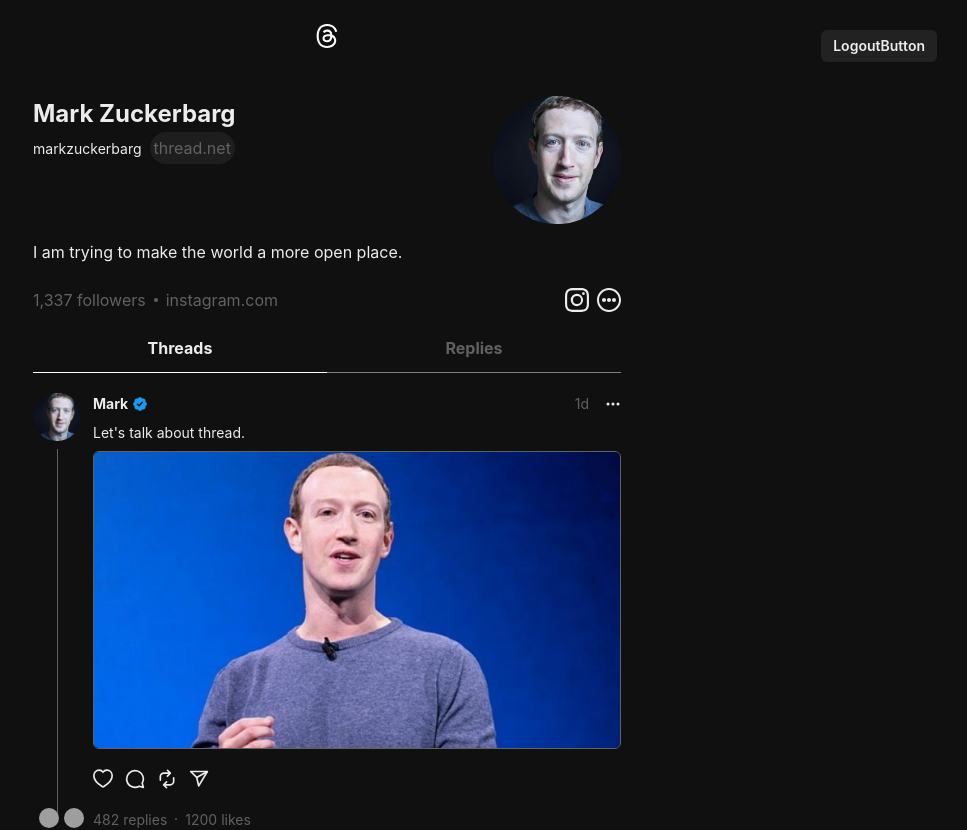
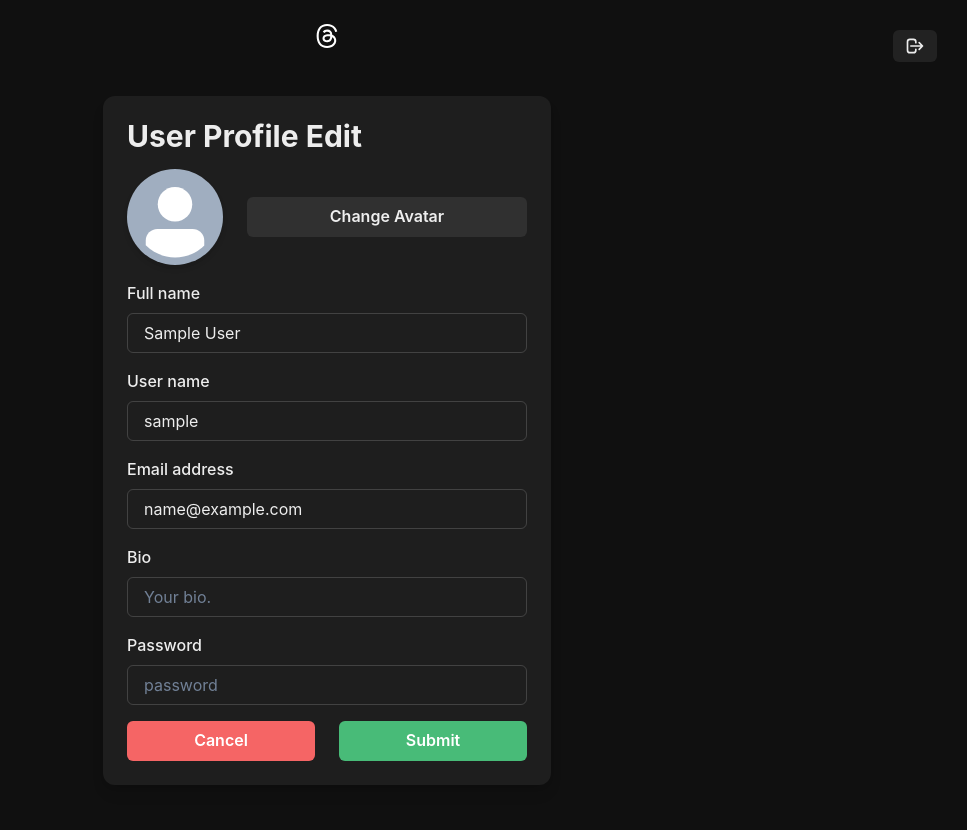
Before and after one commit to Rahul-Bhati/Thread_Web_Clone_Frontend, a React (Vite) app: page /update in a window 1280 px wide. Shown: the top 830 px of the page, without its empty margins (313-1280 px from the left). After the commit the page ends 809 px from the top, so only its background shows below. Built offline with nearby package versions, Linux system fonts and the light colour scheme; sample sign-in values are in the browser's storage; grey boxes are pictures that could not be loaded.

Commit message:
update user profile image and fix bug user not show after update

```diff
--- a/src/App.jsx
+++ b/src/App.jsx
@@ -8,16 +8,18 @@
 import { useRecoilState } from 'recoil'
 import userAtom from './atoms/userAtom'
 import LogoutButton from './components/LogoutButton'
+import UpdateProfilePage from './pages/UpdateProfilePage'
+
 function App() {
   const user = useRecoilState(userAtom)[0];
-  console.log(user)
   return (
     <>
       <Container maxW="620px" >
         <Header/>
         <Routes>
           <Route path="/" element={user ? <HomePage /> : <Navigate to={'/auth'} />}/>
-          <Route path="/auth" element={!user ? <AuthPage /> :  <HomePage/>} />
+          <Route path="/auth" element={!user ? <AuthPage /> : <HomePage />} />
+          <Route path="/update" element={user ? <UpdateProfilePage /> : <Navigate to={'/auth'}/>} />
           <Route path="/:username" element={<UserPage />} />
           <Route path="/:username/post/:pid" element={<PostPage />} />
         </Routes>
--- a/src/components/LoginCard.jsx
+++ b/src/components/LoginCard.jsx
@@ -17,20 +17,20 @@
 import { ViewIcon, ViewOffIcon } from "@chakra-ui/icons";
 import { useSetRecoilState } from "recoil";
 import authScreenAtom from "../atoms/authAtoms";
-// import useShowToast from "../hooks/useShowToast";
-// import userAtom from "../atoms/userAtom";
+import useShowToast from "../hooks/useShowToast";
+import userAtom from "../atoms/userAtom";
 
 export default function LoginCard() {
 	const [showPassword, setShowPassword] = useState(false);
 	const setAuthScreen = useSetRecoilState(authScreenAtom);
-	// const setUser = useSetRecoilState(userAtom);
+	const setUser = useSetRecoilState(userAtom);
 	const [loading, setLoading] = useState(false);
 
 	const [inputs, setInputs] = useState({
 		username: "",
 		password: "",
 	});
-	// const showToast = useShowToast();
+	const showToast = useShowToast();
 	const handleLogin = async () => {
 		setLoading(true);
 		try {
@@ -43,13 +43,13 @@
 			});
 			const data = await res.json();
 			if (data.error) {
-				// showToast("Error", data.error, "error");
+				showToast("Error", data.error, "error");
 				return;
 			}
 			localStorage.setItem("user-threads", JSON.stringify(data));
-			// setUser(data);
+			setUser(data);
 		} catch (error) {
-			// showToast("Error", error, "error");
+			showToast("Error", error, "error");
 		} finally {
 			setLoading(false);
 		}
--- a/src/components/LogoutButton.jsx
+++ b/src/components/LogoutButton.jsx
@@ -2,6 +2,7 @@
 import useShowToast from "../hooks/useShowToast";
 import { useSetRecoilState } from "recoil";
 import userAtom from "../atoms/userAtom";
+import { HiOutlineLogout } from "react-icons/hi";
 
 const LogoutButton = () => {
      const showToast = useShowToast();
@@ -26,11 +27,11 @@
                setUser(null);
 
           } catch (error) {
-               console.log(error);
+               showToast("Error", error, "error");
           }
      }
      return (
-          <Button position={"fixed"} top={"30px"} right={"30px"} size={"sm"} onClick={handleLogout}>LogoutButton</Button>
+          <Button position={"fixed"} top={"30px"} right={"30px"} size={"sm"} onClick={handleLogout}><HiOutlineLogout size={20}/></Button>
      )
 }
 
--- /dev/null
+++ b/src/hooks/usePreviewImg.js
@@ -0,0 +1,25 @@
+import { useState } from "react";
+import useShowToast from "./useShowToast";
+
+const usePreviewImg = () => {
+	const [imgUrl, setImgUrl] = useState(null);
+	const showToast = useShowToast();
+	const handleImageChange = (e) => {
+		const file = e.target.files[0];
+		if (file && file.type.startsWith("image/")) {
+			const reader = new FileReader();
+
+			reader.onloadend = () => {
+				setImgUrl(reader.result);
+			};
+
+			reader.readAsDataURL(file);
+		} else {
+			showToast("Invalid file type", " Please select an image file", "error");
+			setImgUrl(null);
+		}
+	};
+	return { handleImageChange, imgUrl, setImgUrl };
+};
+
+export default usePreviewImg;
--- /dev/null
+++ b/src/pages/UpdateProfilePage.jsx
@@ -0,0 +1,168 @@
+import {
+     Button,
+     Flex,
+     FormControl,
+     FormLabel,
+     Heading,
+     Input,
+     Stack,
+     useColorModeValue,
+     Avatar,
+     Center,
+} from "@chakra-ui/react";
+import { useRef, useState } from "react";
+import { useRecoilState } from "recoil";
+import userAtom from "../atoms/userAtom";
+import usePreviewImg from "../hooks/usePreviewImg";
+import useShowToast from "../hooks/useShowToast";
+
+export default function UpdateProfilePage() {
+     const [user, setUser] = useRecoilState(userAtom);
+     const [inputs, setInputs] = useState({
+          name: user.name,
+          username: user.username,
+          email: user.email,
+          bio: user.bio,
+          password: "",
+     });
+     const fileRef = useRef(null);
+     const [updating, setUpdating] = useState(false);
+
+     const showToast = useShowToast();
+
+     const { handleImageChange, imgUrl } = usePreviewImg();
+
+     const handleSubmit = async (e) => {
+          e.preventDefault();
+          if (updating) return;
+          setUpdating(true);
+          try {
+               const res = await fetch(`/api/users/update/${user._id}`, {
+                    method: "PUT",
+                    headers: {
+                         "Content-Type": "application/json",
+                    },
+                    body: JSON.stringify({ ...inputs, profilePic: imgUrl }),
+               });
+               const data = await res.json(); // updated user object
+               console.log(data)
+               if (data.error) {
+                    showToast("Error", data.error, "error");
+                    return;
+               }
+               showToast("Success", "Profile updated successfully", "success");
+               setUser(data);
+               localStorage.setItem("user-threads", JSON.stringify(data.user));
+          } catch (error) {
+               showToast("Error", error, "error");
+          } finally {
+               setUpdating(false);
+          }
+     };
+     return (
+          <form onSubmit={handleSubmit}>
+               <Flex align={"center"} justify={"center"} my={6}>
+                    <Stack
+                         spacing={4}
+                         w={"full"}
+                         maxW={"md"}
+                         bg={useColorModeValue("white", "gray.dark")}
+                         rounded={"xl"}
+                         boxShadow={"lg"}
+                         p={6}
+                    >
+                         <Heading lineHeight={1.1} fontSize={{ base: "2xl", sm: "3xl" }}>
+                              User Profile Edit
+                         </Heading>
+                         <FormControl id='userName'>
+                              <Stack direction={["column", "row"]} spacing={6}>
+                                   <Center>
+                                        <Avatar size='xl' boxShadow={"md"} src={imgUrl || user.profilePic} />
+                                   </Center>
+                                   <Center w='full'>
+                                        <Button w='full' onClick={() => fileRef.current.click()}>
+                                             Change Avatar
+                                        </Button>
+                                        <Input type='file' hidden ref={fileRef} onChange={handleImageChange} />
+                                   </Center>
+                              </Stack>
+                         </FormControl>
+                         <FormControl>
+                              <FormLabel>Full name</FormLabel>
+                              <Input
+                                   placeholder='John Doe'
+                                   value={inputs.name}
+                                   onChange={(e) => setInputs({ ...inputs, name: e.target.value })}
+                                   _placeholder={{ color: "gray.500" }}
+                                   type='text'
+                              />
+                         </FormControl>
+                         <FormControl>
+                              <FormLabel>User name</FormLabel>
+                              <Input
+                                   placeholder='johndoe'
+                                   value={inputs.username}
+                                   onChange={(e) => setInputs({ ...inputs, username: e.target.value })}
+                                   _placeholder={{ color: "gray.500" }}
+                                   type='text'
+                              />
+                         </FormControl>
+                         <FormControl>
+                              <FormLabel>Email address</FormLabel>
+                              <Input
+                                   placeholder='your-email@example.com'
+                                   value={inputs.email}
+                                   onChange={(e) => setInputs({ ...inputs, email: e.target.value })}
+                                   _placeholder={{ color: "gray.500" }}
+                                   type='email'
+                              />
+                         </FormControl>
+                         <FormControl>
+                              <FormLabel>Bio</FormLabel>
+                              <Input
+                                   placeholder='Your bio.'
+                                   value={inputs.bio}
+                                   onChange={(e) => setInputs({ ...inputs, bio: e.target.value })}
+                                   _placeholder={{ color: "gray.500" }}
+                                   type='text'
+                              />
+                         </FormControl>
+                         <FormControl>
+                              <FormLabel>Password</FormLabel>
+                              <Input
+                                   placeholder='password'
+                                   value={inputs.password}
+                                   onChange={(e) => setInputs({ ...inputs, password: e.target.value })}
+                                   _placeholder={{ color: "gray.500" }}
+                                   type='password'
+                              />
+                         </FormControl>
+                         <Stack spacing={6} direction={["column", "row"]}>
+                              <Button
+                                   bg={"red.400"}
+                                   color={"white"}
+                                   w='full'
+                                   _hover={{
+                                        bg: "red.500",
+                                   }}
+                              >
+                                   Cancel
+                              </Button>
+                              <Button
+                                   bg={"green.400"}
+                                   color={"white"}
+                                   w='full'
+                                   _hover={{
+                                        bg: "green.500",
+                                   }}
+                                   type='submit'
+                                   isLoading={updating}
+                              >
+                                   Submit
+                              </Button>
+                         </Stack>
+                    </Stack>
+               </Flex>
+          </form>
+     );
+}
```
